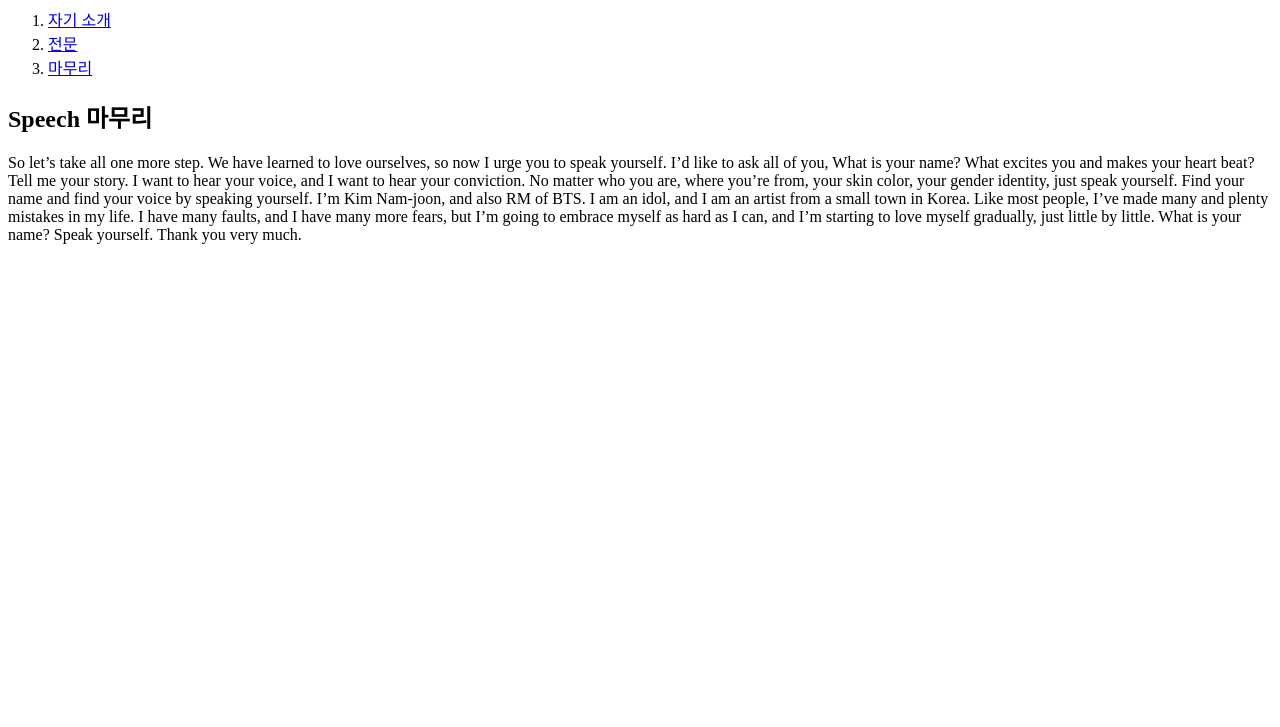
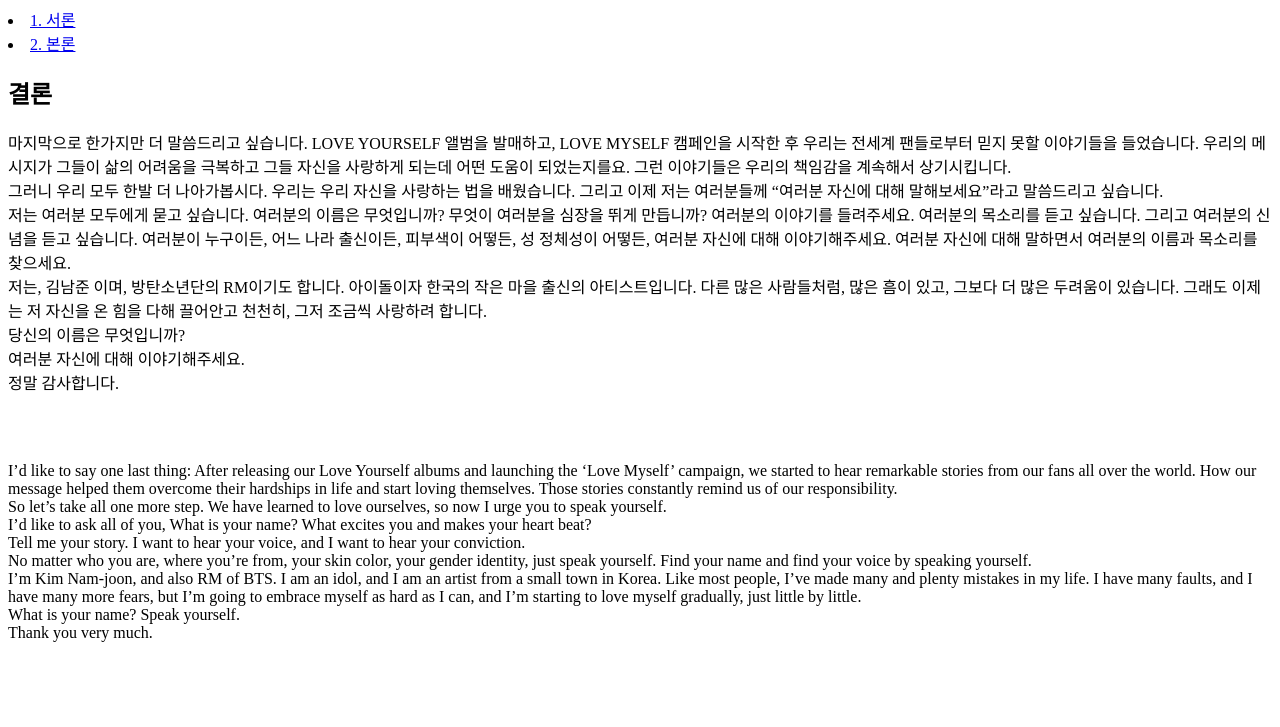
Before and after one commit to hmroh7/web1, a plain HTML site: page 3.html in a window 1280 px wide. Shown: the part 73-800 px from the top of the page. Drawn offline with Linux system fonts and the light colour scheme.

Commit message:
Update 3.html

```diff
--- a/3.html
+++ b/3.html
@@ -1,24 +1,39 @@
 <!doctype html>
 <html>
 <head>
-  <title>마무리</title>
+  <title>결론</title>
   <meta charset="utf-8">
 </head>
 <body>
-  <h1><a href="index.html">WEB</a></h1>
-  <ol>
-    <li><a href="1.html"> 자기 소개</a></li>
-    <li><a href="2.html"> 전문</a></li>
-    <li><a href="3.html"> 마무리</a></li>
-  </ol>
-  <h2>Speech 마무리</h2>
-  <p>So let’s take all one more step.
-We have learned to love ourselves, so now I urge you to speak yourself.
-I’d like to ask all of you, What is your name? What excites you and makes your heart beat?
-Tell me your story. I want to hear your voice, and I want to hear your conviction.
-No matter who you are, where you’re from, your skin color, your gender identity, just speak yourself. Find your name and find your voice by speaking yourself.
-I’m Kim Nam-joon, and also RM of BTS. I am an idol, and I am an artist from a small town in Korea. Like most people, I’ve made many and plenty mistakes in my life. I have many faults, and I have many more fears, but I’m going to embrace myself as hard as I can, and I’m starting to love myself gradually, just little by little.
-
-What is your name? Speak yourself.
-Thank you very much.</p>
+  <h1><a href="index.html">HOME</a></h1>
+    <li><a href="1.html">1. 서론</a></li>
+    <li><a href="2.html">2. 본론</a></li>
+  <h2>결론</h2>
+  <p>마지막으로 한가지만 더 말씀드리고 싶습니다. LOVE YOURSELF 앨범을 발매하고, LOVE MYSELF 캠페인을 시작한 후 우리는 전세계 팬들로부터 믿지 못할 이야기들을 들었습니다.
+    우리의 메시지가 그들이 삶의 어려움을 극복하고 그들 자신을 사랑하게 되는데 어떤 도움이 되었는지를요. 그런 이야기들은 우리의 책임감을 계속해서 상기시킵니다.<br>
+    그러니 우리 모두 한발 더 나아가봅시다. 우리는 우리 자신을 사랑하는 법을 배웠습니다.
+    그리고 이제 저는 여러분들께 “여러분 자신에 대해 말해보세요”라고 말씀드리고 싶습니다.<br>
+    저는 여러분 모두에게 묻고 싶습니다. 여러분의 이름은 무엇입니까? 무엇이 여러분을 심장을 뛰게 만듭니까? 여러분의 이야기를 들려주세요.
+    여러분의 목소리를 듣고 싶습니다. 그리고 여러분의 신념을 듣고 싶습니다.
+    여러분이 누구이든, 어느 나라 출신이든, 피부색이 어떻든, 성 정체성이 어떻든, 여러분 자신에 대해 이야기해주세요.
+    여러분 자신에 대해 말하면서 여러분의 이름과 목소리를 찾으세요.<br>
+    저는, 김남준 이며, 방탄소년단의 RM이기도 합니다. 아이돌이자 한국의 작은 마을 출신의 아티스트입니다.
+    다른 많은 사람들처럼, 많은 흠이 있고, 그보다 더 많은 두려움이 있습니다. 그래도 이제는 저 자신을 온 힘을 다해 끌어안고 천천히, 그저 조금씩 사랑하려 합니다.<br>
+    당신의 이름은 무엇입니까?<br> 여러분 자신에 대해 이야기해주세요.<br> 정말 감사합니다.</p>
+<br>
+<br>
+  <p>I’d like to say one last thing: After releasing our Love Yourself albums and launching the ‘Love Myself’ campaign, we started to hear remarkable stories from our fans all over the world.
+    How our message helped them overcome their hardships in life and start loving themselves.
+    Those stories constantly remind us of our responsibility.<br>
+    So let’s take all one more step. We have learned to love ourselves, so now I urge you to speak yourself.<br>
+    I’d like to ask all of you, What is your name? What excites you and makes your heart beat?<br>
+    Tell me your story. I want to hear your voice, and I want to hear your conviction.<br>
+    No matter who you are, where you’re from, your skin color, your gender identity, just speak yourself.
+    Find your name and find your voice by speaking yourself.<br>
+    I’m Kim Nam-joon, and also RM of BTS. I am an idol, and I am an artist from a small town in Korea.
+    Like most people, I’ve made many and plenty mistakes in my life.
+    I have many faults, and I have many more fears,
+    but I’m going to embrace myself as hard as I can, and I’m starting to love myself gradually, just little by little.<br>
+    What is your name? Speak yourself.<br>
+    Thank you very much.</p>
 </body>
```
